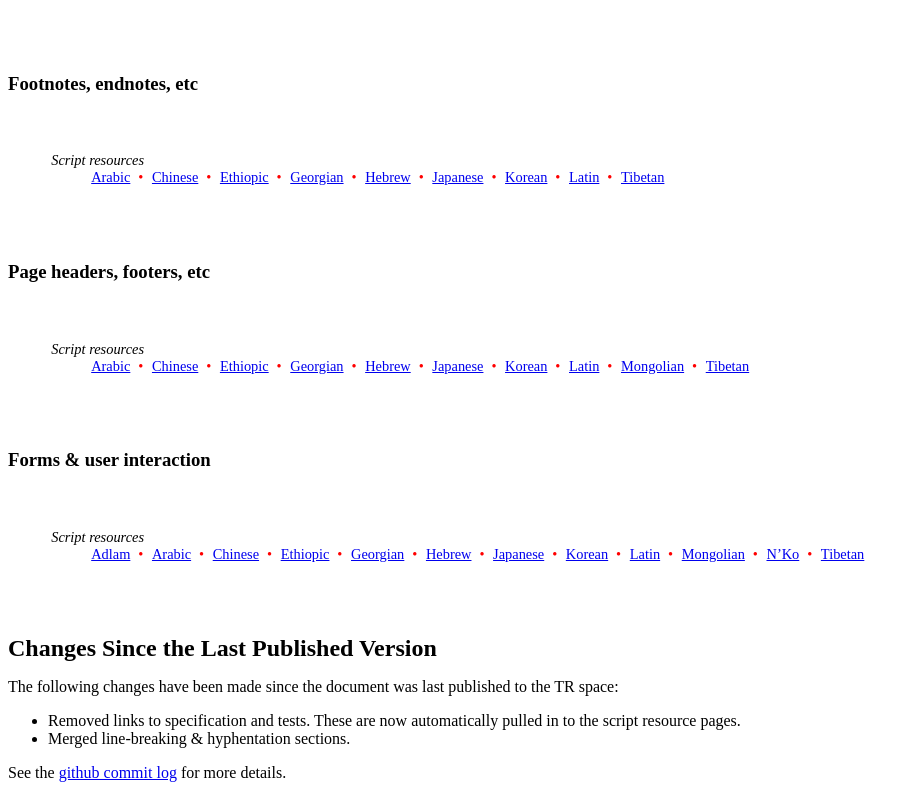
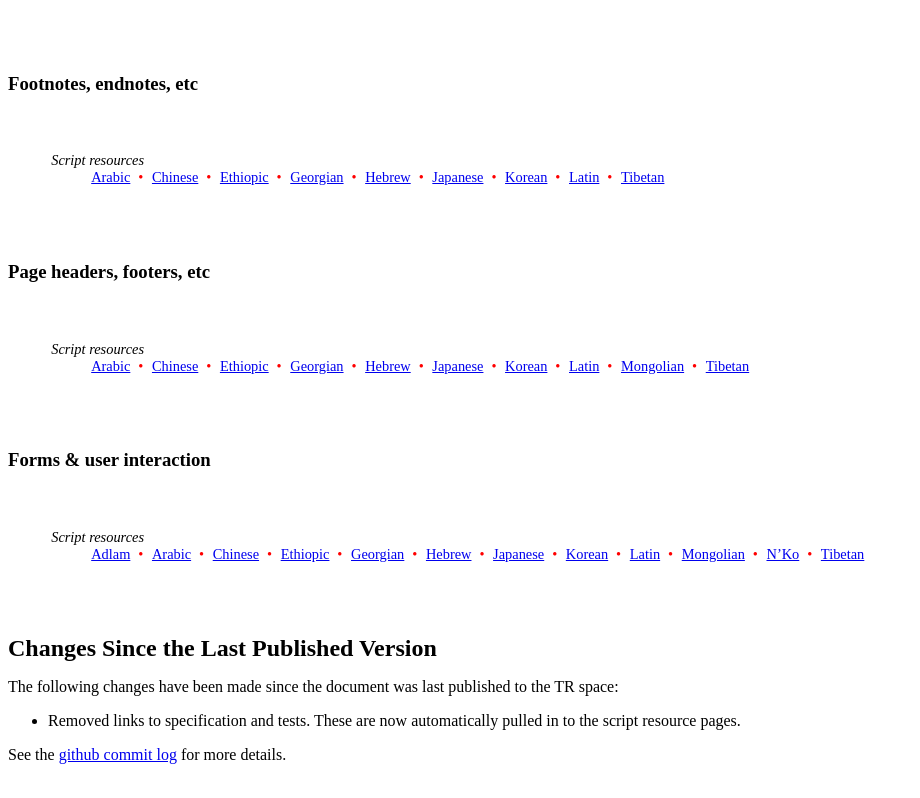
Before and after one commit to w3c/typography, a plain HTML site: page index.html in a window 1280 px wide. Shown: the part 6191-6989 px from the top of the page, without its empty margins (0-920 px from the left). Drawn offline with Linux system fonts and the light colour scheme; a script that the page names is missing.

Commit message:
Remove merged line-breaking and hyphenation sections from the document update

```diff
--- a/index.html
+++ b/index.html
@@ -1544,7 +1544,6 @@ Version</h2>
 <p>The following changes have been made since the document was last published to the TR space:</p>
   <ul>
 <li>Removed links to specification and tests. These are now automatically pulled in to the script resource pages.</li>
-<li>Merged line-breaking &amp; hyphentation sections.</li>
 </ul>
   <p>See the <a href="https://github.com/w3c/typography/commits/gh-pages/index.html">github
     commit log</a> for more details.</p>
```
